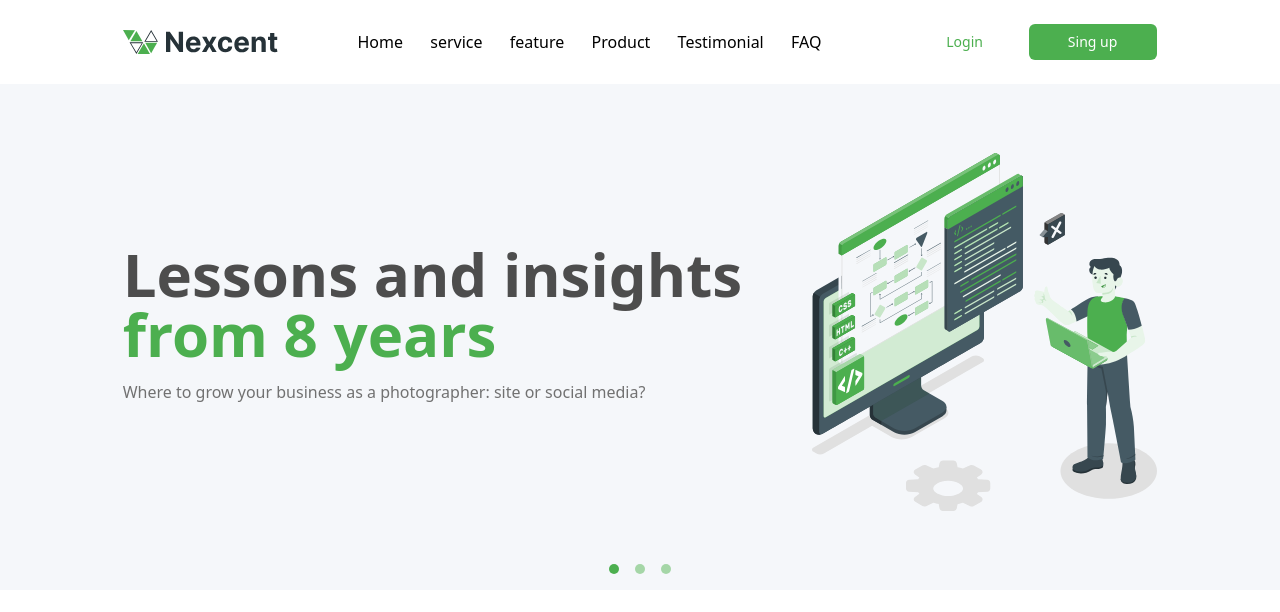
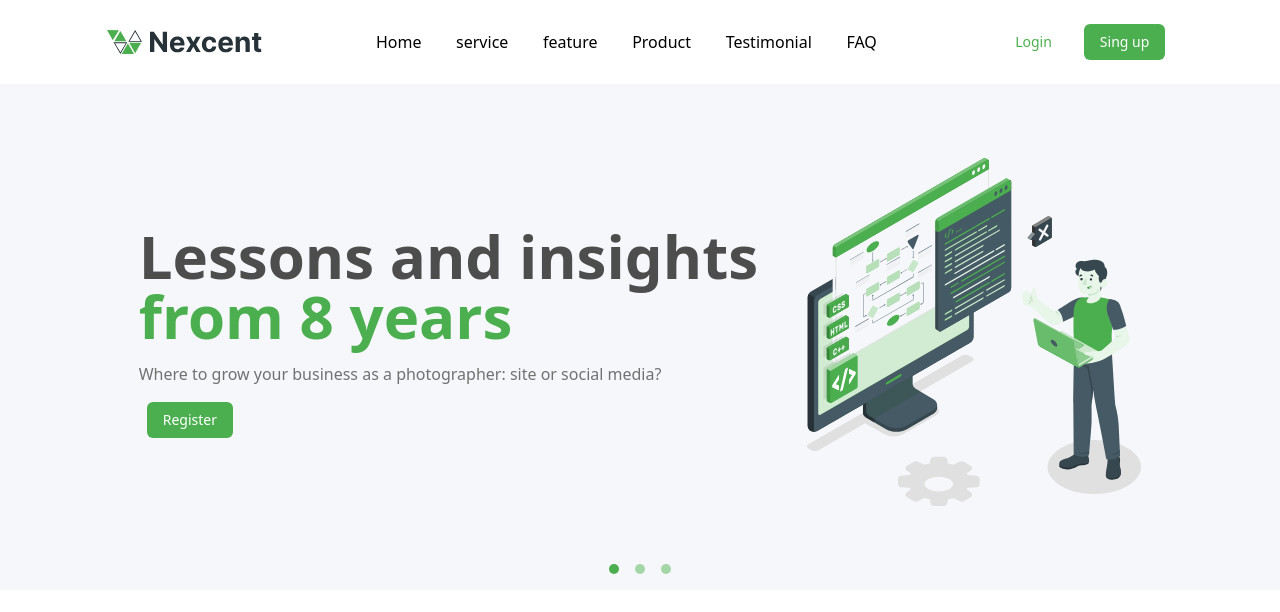
Before and after one commit to Jeevith-U/VE-Connected-Assignment--Web-Page, a React (Vite) app: page / in a window 1280 px wide. Shown: the top 612 px of the page. Built offline with nearby package versions, Linux system fonts and the light colour scheme.

Commit message:
updated folder structure, fixed small issues in styling

```diff
--- a/src/App.jsx
+++ b/src/App.jsx
@@ -1,4 +1,4 @@
-import Nexcent from './Pages/Home/Nexcent'
+import Nexcent from './Pages/Nexcent'
 import Navbar from './Pages/Navbar/Navbar'
 
 function App() {
--- a/src/Components/Button.jsx
+++ b/src/Components/Button.jsx
@@ -2,7 +2,7 @@ import React from 'react'
 
 const Button = ({name, bgOn}) => {
   return (
-    <button className={`w-32 px-4 py-2 rounded-md text-sm font-medium ${bgOn ? "bg-primary text-white" : "text-primary" }`}>
+    <button className={`w-max px-4 py-2 mx-2 rounded-md text-sm font-medium ${bgOn ? "bg-primary text-white" : "text-primary" }`}>
         {name}
     </button>
   )
--- /dev/null
+++ b/src/Pages/Home/Hero.jsx
@@ -0,0 +1,39 @@
+import React from 'react'
+import Button from '../../Components/Button';
+
+const Hero = () => {
+    return (
+        <div className="w-full py-4 flex flex-col justify-center items-center bg-silver">
+          <div className="w-10/12 px-8 flex justify-center items-center">
+            <div className="w-8/12">
+              <div className="text-6xl font-semibold text-grey">
+                Lessons and insights
+              </div>
+              <div className="text-6xl font-semibold text-primary">
+                from 8 years
+              </div>
+              <p className="text-grey2 py-4">
+                Where to grow your business as a photographer: site or social media?
+              </p>
+              <Button bgOn={true} name={"Register"}/>
+            </div>
+            <div className="w-4/12 h-home flex justify-center items-center">
+                <img src="Illustration.svg" alt="" />
+            </div>
+          </div>
+            <div className="flex ">
+              <Dot on={true}/>
+              <Dot on={false}/>
+              <Dot on={false}/>
+            </div>
+        </div>
+      );
+}
+
+export default Hero
+
+export const Dot = ({on}) => {
+  return (
+    <div className={`w-2.5 min-h-2.5 mx-2 ${on ? "bg-primary" : "bg-primary_light"} rounded-full`}></div>
+  )
+}
--- a/src/Pages/Home/Nexcent.jsx
+++ /dev/null
@@ -1,37 +0,0 @@
-import React from "react";
-
-const Nexcent = () => {
-  return (
-    <div className="w-full py-4 flex flex-col justify-center items-center bg-silver">
-      <div className="w-10/12 px-4 flex justify-center items-center">
-        <div className="w-8/12">
-          <div className="text-6xl font-semibold text-grey">
-            Lessons and insights
-          </div>
-          <div className="text-6xl font-semibold text-primary">
-            from 8 years
-          </div>
-          <p className="text-grey2 py-4">
-            Where to grow your business as a photographer: site or social media?
-          </p>
-        </div>
-        <div className="w-4/12 h-home flex justify-center items-center">
-            <img src="Illustration.svg" alt="" />
-        </div>
-      </div>
-        <div className="flex ">
-          <Dot on={true}/>
-          <Dot on={false}/>
-          <Dot on={false}/>
-        </div>
-    </div>
-  );
-};
-
-export default Nexcent;
-
-export const Dot = ({on}) => {
-  return (
-    <div className={`w-2.5 min-h-2.5 mx-2 ${on ? "bg-primary" : "bg-primary_light"} rounded-full`}></div>
-  )
-}
--- a/src/Pages/Navbar/Navbar.jsx
+++ b/src/Pages/Navbar/Navbar.jsx
@@ -6,14 +6,14 @@ const Navbar = () => {
     <nav className="flex justify-center items-center py-6">
       <div className="flex justify-center items-center w-10/12">
         {/* Logo */}
-        <div className="flex">
+        <div className="flex mr-auto">
           <img src="Icon.svg" alt="" className="h-6"/>
           <img src="Nexcent.svg" alt="" className="ml-2 h-6" />
         </div>
 
         {/* Nav links */}
         <div className="w-7/12 flex justify-center items-center">
-          <ul className="flex w-10/12 justify-evenly items-center text-base">
+          <ul className="flex w-11/12 justify-evenly items-center text-base">
             <li>Home</li>
             <li>service</li>
             <li>feature</li>
@@ -24,8 +24,10 @@ const Navbar = () => {
         </div>
 
         {/* Call to Action */}
+        <div className="ml-auto flex">
         <Button name={"Login"} bgOn={false} />
         <Button name={"Sing up"} bgOn={true} />
+        </div>
       </div>
     </nav>
   );
--- /dev/null
+++ b/src/Pages/Nexcent.jsx
@@ -0,0 +1,12 @@
+import React from "react";
+import Hero from "./Home/Hero";
+
+const Nexcent = () => {
+  return (
+    <>
+      <Hero />
+    </>
+  );
+};
+
+export default Nexcent
```
